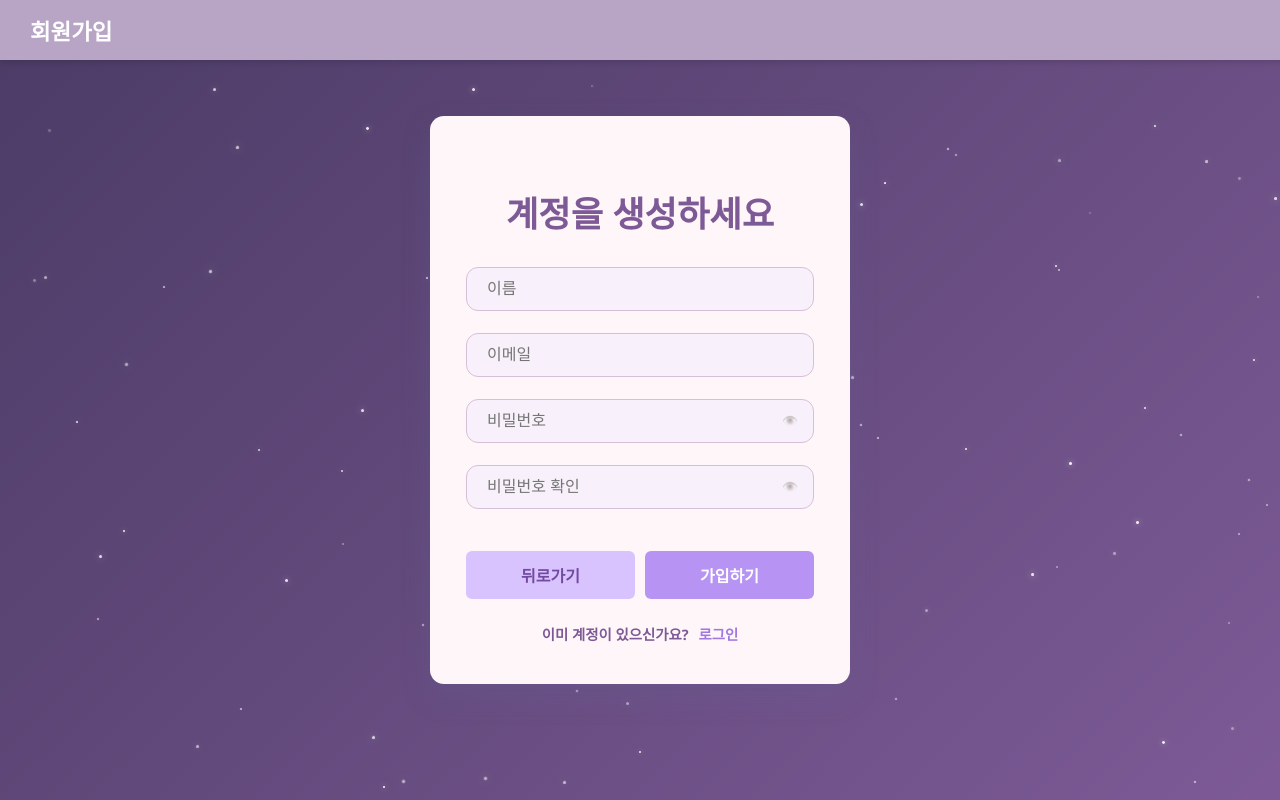
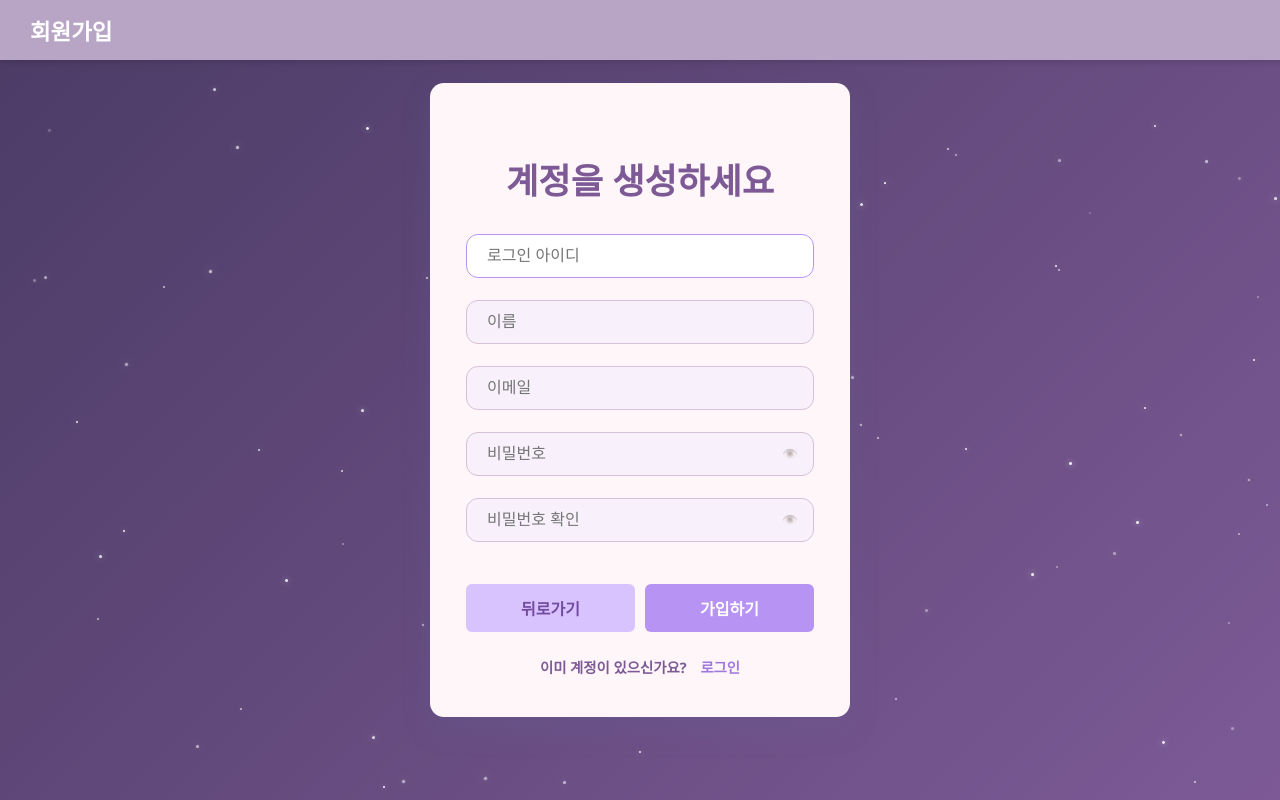
Before and after one commit to Mydefinary/big16, a React (Vite) app in the folder frontend/: page /#/register in a window 1280 px wide. Built offline with nearby package versions, Linux system fonts and the light colour scheme; no server answers; sample sign-in values are in the browser's storage.

Commit message:
프론트 회원가입 로그인용 아이디필드 추가, 비밀번호 유효성 검사

```diff
--- a/frontend/src/pages/Register.jsx
+++ b/frontend/src/pages/Register.jsx
@@ -1,5 +1,5 @@
 // src/pages/Register.js
-import React, { useState, useMemo } from "react";
+import React, { useState } from "react";
 import { useNavigate } from "react-router-dom";
 import { toast, ToastContainer } from "react-toastify";
 import { api } from '@api/api';
@@ -12,6 +12,7 @@ function Register() {
   const navigate = useNavigate();
 
   const [form, setForm] = useState({
+    loginId: "",      // 로그인아이디 추가
     email: "",
     password: "",
     confirmPassword: "",
@@ -28,8 +29,31 @@ function Register() {
     setForm((prev) => ({ ...prev, [name]: value }));
   };
 
+  // 비밀번호 유효성 검사 함수
+  const validatePassword = (password) => {
+    const lengthCheck = password.length >= 8;
+    // const upperCheck = /[A-Z]/.test(password);
+    const lowerCheck = /[a-z]/.test(password);
+    const numberCheck = /[0-9]/.test(password);
+    const specialCheck = /[!@#$%^&*(),.?":{}|<>]/.test(password);
+
+    // return lengthCheck && upperCheck && lowerCheck && numberCheck && specialCheck;
+    return lengthCheck && lowerCheck && numberCheck && specialCheck;
+  };
+
   const handleSubmit = async (e) => {
     e.preventDefault();
+
+    if (!form.loginId.trim()) {
+      toast.error("로그인 아이디를 입력하세요.");
+      return;
+    }
+
+    if (!validatePassword(form.password)) {
+      toast.error("비밀번호는 8자 이상, 소문자, 숫자, 특수문자를 포함해야 합니다.");
+      return;
+    }
+
     if (form.password !== form.confirmPassword) {
       toast.error("비밀번호가 일치하지 않습니다.");
       return;
@@ -37,12 +61,11 @@ function Register() {
 
     try {
       await api.post("/auth/register", {
+        loginId: form.loginId,
         email: form.email,
         password: form.password,
         name: form.name,
       });
-      // toast.success("회원가입 성공! 이메일 인증을 확인하세요.");
-      // navigate("/login");
       setShowModal(true); // 모달 띄우기
     } catch (err) {
       const msg =
@@ -64,6 +87,16 @@ function Register() {
       <form className="register-container" onSubmit={handleSubmit}>
         <h2 className="register-title">계정을 생성하세요</h2>
 
+        <input
+          type="text"
+          name="loginId"
+          placeholder="로그인 아이디"
+          className="register-input"
+          value={form.loginId}
+          onChange={handleChange}
+          required
+          autoFocus
+        />
         <input
           type="text"
           name="name"
@@ -98,6 +131,7 @@ function Register() {
             onMouseDown={() => setShowPassword(true)}
             onMouseUp={() => setShowPassword(false)}
             onMouseLeave={() => setShowPassword(false)}
+            aria-label="비밀번호 보기"
           >
             👁️
           </button>
@@ -118,6 +152,7 @@ function Register() {
             onMouseDown={() => setShowCFPassword(true)}
             onMouseUp={() => setShowCFPassword(false)}
             onMouseLeave={() => setShowCFPassword(false)}
+            aria-label="비밀번호 확인 보기"
           >
             👁️
           </button>
@@ -137,8 +172,7 @@ function Register() {
         </div>
 
         <div className="register-footer">
-          이미 계정이 있으신가요?
-          <Link to="/login">로그인</Link>
+          이미 계정이 있으신가요? <Link to="/login">로그인</Link>
         </div>
       </form>
 
@@ -155,7 +189,6 @@ function Register() {
         </div>
       )}
 
-
       <ToastContainer position="top-right" autoClose={3000} />
     </div>
   );
```
Lines whose indentation alone changed are shown as unchanged.
